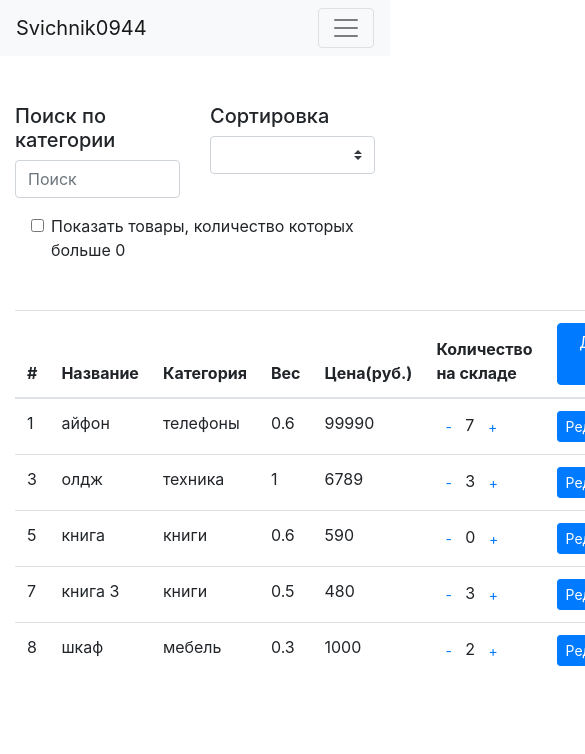
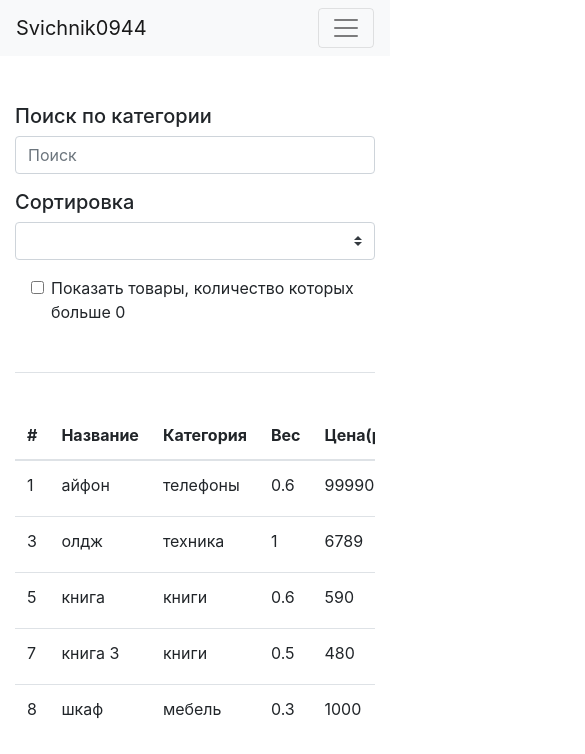
Before and after one commit to Valentina-Svichnik/JS_exam_svichnik0944, an Angular app: page /products in a window 390 px wide. Shown: the top 754 px of the page, 585 px wide, since content can reach past the window. Built offline with nearby package versions, Linux system fonts and the light colour scheme; data requests are answered from the project's data file.

Commit message:
Adaptive

```diff
--- a/src/app/products/product-list/product-list.component.html
+++ b/src/app/products/product-list/product-list.component.html
@@ -1,12 +1,12 @@
 <div class="container-fluid my-5">
     <div class="row">
-      <div class="col-6">
+      <div class="col-12 col-md-6">
         <h5>Поиск по категории</h5>
          <input type="text" class="form-control" placeholder="Поиск"  [(ngModel)]="searchStr">
       </div>
-      <div class="col-6">
+      <div class="col-12 col-md-6 mt-3 mt-md-0">
         <h5>Сортировка</h5>
-        <select class="custom-select btn-sm"  id="departament" [(ngModel)]="typeOfSort">
+        <select class="custom-select btn-sm w-100"  id="departament" [(ngModel)]="typeOfSort">
           <option selected>Сортировка по цене (по возрастанию)</option>
           <option>Сортировка по цене (по убыванию)</option>
           <option>Сортировка по количеству (по возрастанию)</option>
@@ -25,6 +25,7 @@
   </div>
 
   <div class="container-fluid">
+    <div class="table-responsive">
         <table class="table">
             <thead>
               <tr>
@@ -62,3 +63,4 @@
             </tbody>
           </table>
     </div>
+  </div>
```
Lines whose indentation alone changed are shown as unchanged.
